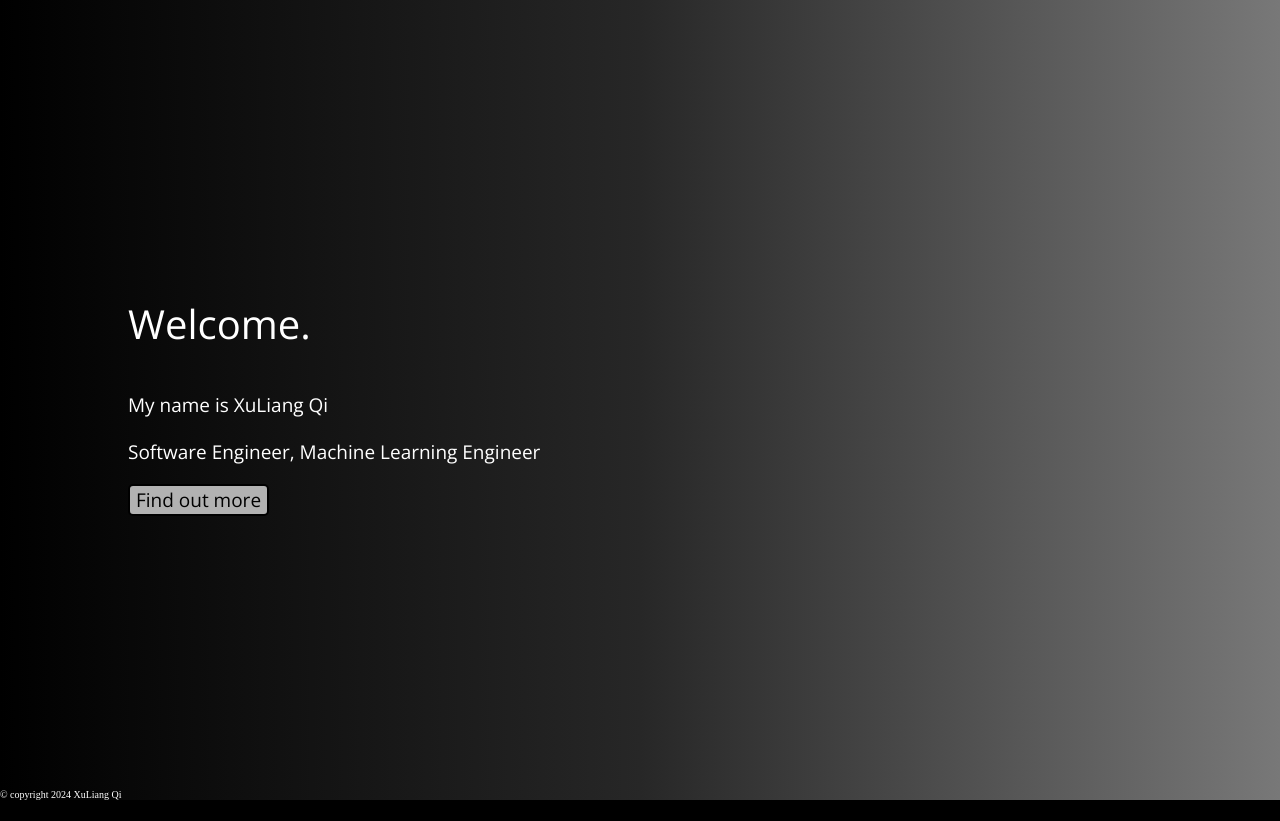
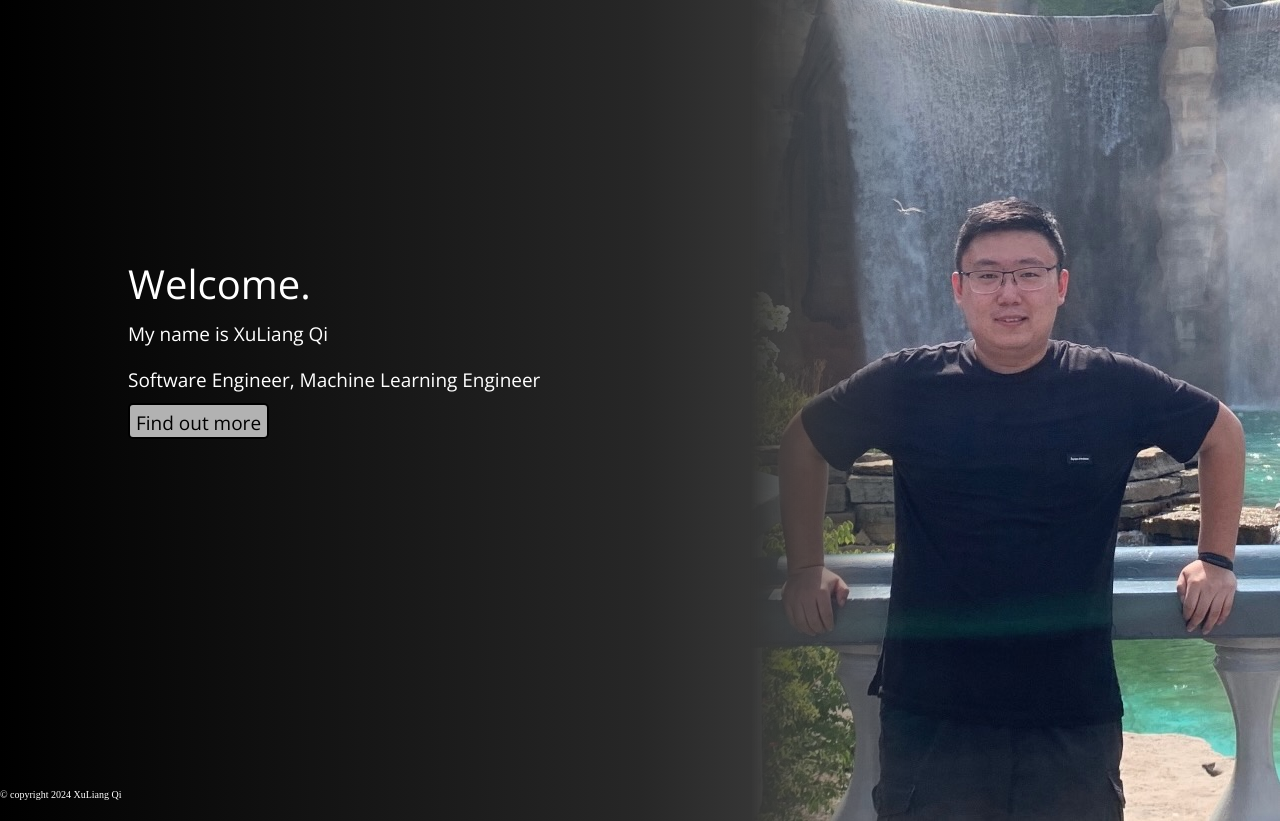
Before and after one commit to XuLiangQi/me-page, a Flask app: template templates/base.html in a window 1280 px wide. Before the commit the page ends 800 px from the top, so only its background shows below. Run offline with Flask 3, Linux system fonts and the light colour scheme; the template is opened without the code that fills it, so the values that code supplies are empty.

Commit message:
adding picture

```diff
--- a/static/css/main.css
+++ b/static/css/main.css
@@ -3,6 +3,7 @@
   border-radius: 5px;
   border-style: solid;
   margin-left: 10vw;
+  padding-top: 5px;
   font-size: 19px;
   font-family: "Open Sans", sans-serif;
 }
@@ -20,7 +21,7 @@ body, html {
 }
 
 body {
-  background-color: rgb(7, 6, 6);
+  background-color: black;
   height: 200px;
   background: linear-gradient(to right, #000000, rgb(39, 39, 39), #787878); /* Gradient colors and direction */
 }
@@ -28,23 +29,31 @@ body {
 .text-title, .text-body {
   font-size: 40px;
   font-family: "Open Sans", sans-serif;
-  display: flex;
   color: white;
   padding-left: 10vw;
   padding-right: 45vw;
   padding-top: 20vw;
   background: linear-gradient(to right, #000000, rgb(39, 39, 39), #787878); /* Gradient colors and direction */
+  margin: 0px;
 }
 
 .text-body {
   font-size: 19px;
-  padding-top: 0.1vw;
-  margin-top: 0.1vw;
+  padding-top: 10px;
+  padding-bottom: 10px;
 }
 
 .text-small {
   font-size: 10px;
   color: white;
   position: fixed;
-  bottom: 0;
+  bottom: 0px;
+}
+
+.photo {
+  float: right;
+  max-width: 100%;
+  display: flex;
+  -webkit-mask-image: linear-gradient(to right, rgba(0, 0, 0, 0) 0%, black 30%, rgb(0, 0, 0) 100%);
+          mask-image: linear-gradient(to right, rgba(0, 0, 0, 0) 0%, black 30%, rgb(0, 0, 0) 100%);
 }/*# sourceMappingURL=main.css.map */
--- a/static/scss/components/_button.scss
+++ b/static/scss/components/_button.scss
@@ -5,6 +5,7 @@
     border-radius:5px;
     border-style: solid;
     margin-left: 10vw;
+    padding-top:5px;
     font-size:$body-font-size;
     font-family: 'Open Sans', sans-serif;
     &:hover {
--- a/static/scss/main.scss
+++ b/static/scss/main.scss
@@ -8,7 +8,7 @@ body, html {
   }
 body
 {
-    background-color:rgb(7, 6, 6);
+    background-color:black;
     height:200px;
     background: $gradient; /* Gradient colors and direction */
 }
@@ -17,26 +17,32 @@ body
 {
     font-size: $title-font-size;
     font-family: 'Open Sans', sans-serif;
-    display: flex;
     color:white;
     padding-left:10vw;
     padding-right:45vw;
     padding-top:20vw;
     background: $gradient; /* Gradient colors and direction */
-
-
+    margin:0px;
 }
 .text-body
 {
     @extend .text-title;
     font-size:$body-font-size;
-    padding-top:0.1vw;
-    margin-top:0.1vw;
+    padding-top:10px;
+    padding-bottom:10px;
 }
 .text-small
 {
     font-size:$small-font-size;
     color:white;
     position:fixed;
-    bottom:0;
+    bottom:0px;
 }
+
+.photo
+{
+    float:right;
+    max-width: 100%; // Ensure the image doesn't exceed its container width
+    display:flex;
+    mask-image: linear-gradient(to right, rgba(0, 0, 0, 0) 0%,black 30%, rgb(0, 0, 0) 100%);
+}
--- a/templates/base.html
+++ b/templates/base.html
@@ -10,15 +10,13 @@
     </title>
 </head>
 <body>
-    <header >
+    <img src="../static/imgs/casual.jpeg" class="photo">
+    <header>
         <p class="text-title">Welcome.</p>
         <p class="text-body"> My name is XuLiang Qi</p>
         <p class="text-body"> Software Engineer, Machine Learning Engineer </p>
     </header>
-    <main class="background-bottom">
-    </main>
 </body>
 <footer class="text-small">© copyright 2024 XuLiang Qi</footer>
 <button class="button"> Find out more</button>
-
 </html>
```
Also changed, not shown: static/imgs/casual.jpeg, 4 other files.
